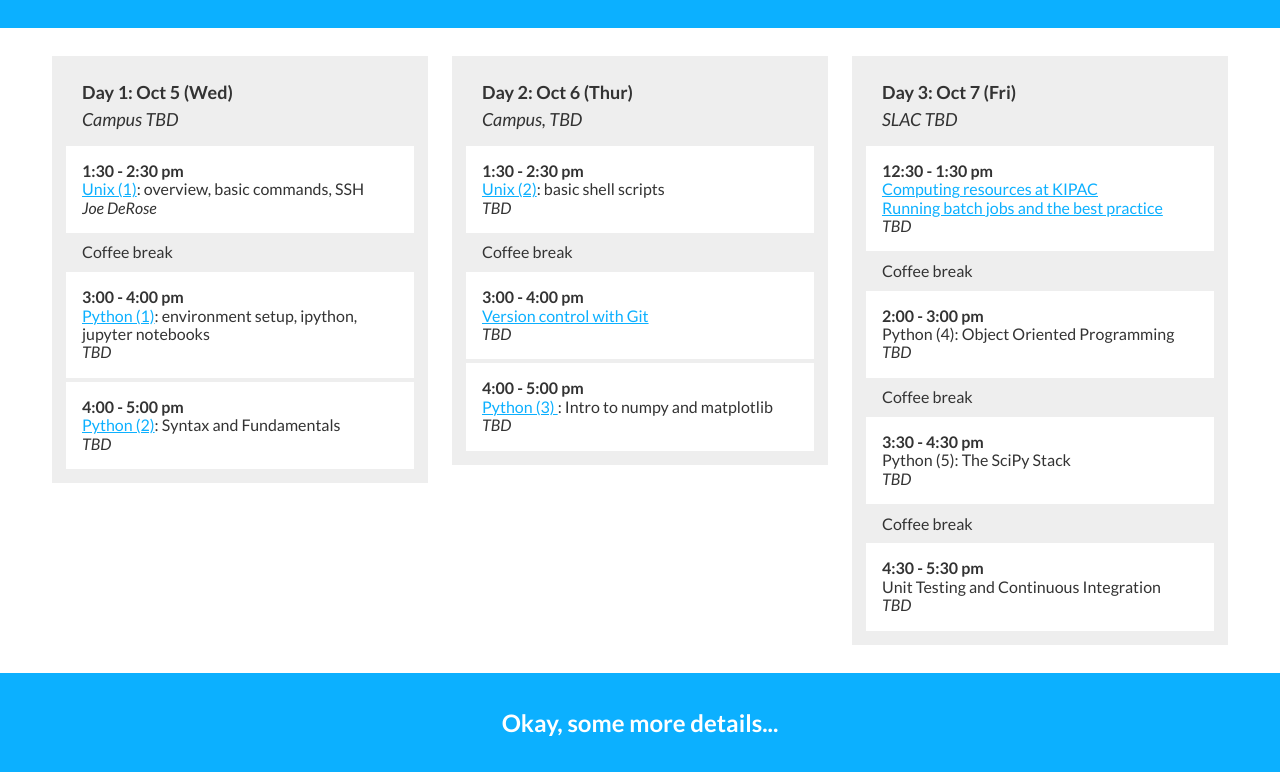
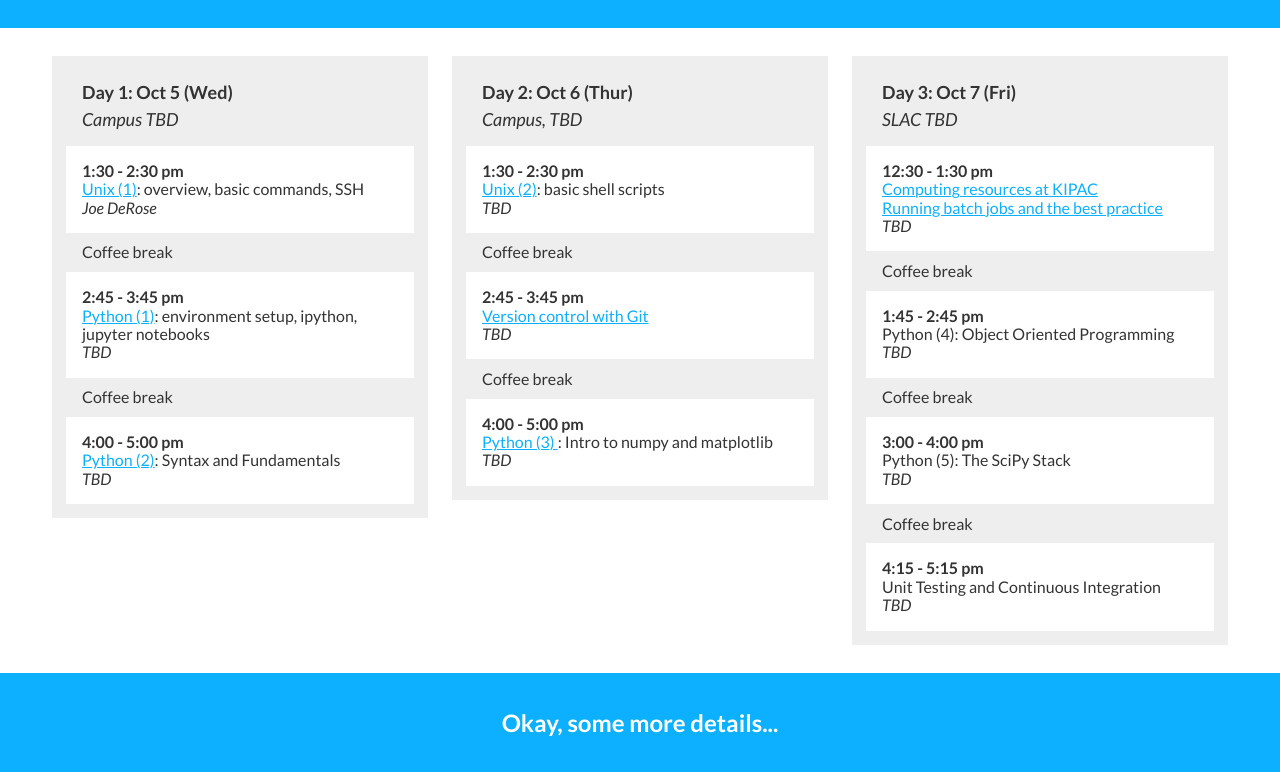
Before and after one commit to KIPAC/BootCamp, a plain HTML site: page index.html in a window 1280 px wide. Shown: the part 233-1017 px from the top of the page. Drawn offline with nearby package versions, Linux system fonts and the light colour scheme.

Commit message:
Made coffee breaks 15 minutes

```diff
--- a/index.html
+++ b/index.html
@@ -129,10 +129,11 @@
         </div>
         <div class="card break">Coffee break</div>
         <div class="card">
-          <span class="time">3:00 - 4:00 pm</span>
+          <span class="time">2:45 - 3:45 pm</span>
           <span class="topic"><a href="https://github.com/KIPAC/BootCamp/blob/master/Python/Python%20(1).ipynb">Python (1)</a>: environment setup, ipython, jupyter notebooks</span>
           <span class="lectuer">TBD</span>
         </div>
+        <div class="card break">Coffee break</div>
         <div class="card">
           <span class="time">4:00 - 5:00 pm</span>
           <span class="topic"><a href="https://github.com/KIPAC/BootCamp/blob/master/Python/Python%20(2).ipynb">Python (2)</a>: Syntax and Fundamentals</span>
@@ -154,10 +155,11 @@
         </div>
         <div class="card break">Coffee break</div>
         <div class="card">
-          <span class="time">3:00 - 4:00 pm</span>
+          <span class="time">2:45 - 3:45 pm</span>
           <span class="topic"><a href="https://github.com/KIPAC/BootCamp/tree/master/Git">Version control with Git</a></span>
           <span class="lectuer">TBD</span>
         </div>
+        <div class="card break">Coffee break</div>
         <div class="card">
           <span class="time">4:00 - 5:00 pm</span>
           <span class="topic"><a href="https://github.com/KIPAC/BootCamp/blob/master/Python/Python%20(3).ipynb">Python (3) </a>: Intro to numpy and matplotlib</span>
@@ -178,19 +180,19 @@
         </div>
         <div class="card break">Coffee break</div>
         <div class="card">
-          <span class="time">2:00 - 3:00 pm</span>
+          <span class="time">1:45 - 2:45 pm</span>
           <span class="topic">Python (4): Object Oriented Programming</span>
           <span class="lectuer">TBD</span>
         </div>
         <div class="card break">Coffee break</div>
         <div class="card">
-          <span class="time">3:30 - 4:30 pm</span>
+          <span class="time">3:00 - 4:00 pm</span>
           <span class="topic">Python (5): The SciPy Stack</span>
           <span class="lectuer">TBD</span>
         </div>
         <div class="card break">Coffee break</div>
         <div class="card">
-          <span class="time">4:30 - 5:30 pm</span>
+          <span class="time">4:15 - 5:15 pm</span>
           <span class="topic">Unit Testing and Continuous Integration</span>
           <span class="lectuer">TBD</span>
         </div>
```
